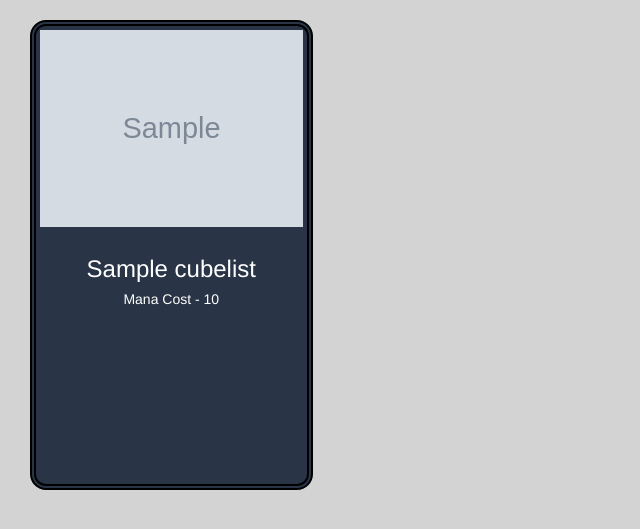
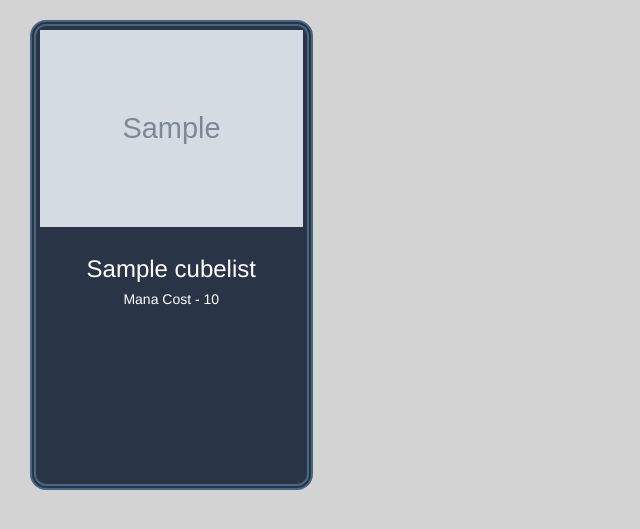
Before and after one commit to jasonmedelson/heroku, a Django app: page /cards/ in a window 1280 px wide. Shown: the part 52-581 px from the top of the page, without its empty margins (0-640 px from the left). Run offline with Django 3.2, Linux system fonts and the light colour scheme; tables that the repository leaves empty hold one stand-in row (values such as "Sample post"); grey boxes marked "Sample" are stand-in pictures; some libraries are stand-ins or nearby versions.

Commit message:
css changes

```diff
--- a/cards/static/cards/css/styles.css
+++ b/cards/static/cards/css/styles.css
@@ -4,10 +4,11 @@
 .thumbnail{
     height: 470px;
     background: #293546;
-    border-color: black;
+    border-color: #476682;
     border-style: double;
     border-radius:16px;
     border-width: 6px;
+    max-width:360px;
 }
 .img-responsive{
     -moz-transition: all 0.5s;
```
Also changed, not shown: cards/static/cards/css/fav-icon.jpg.
